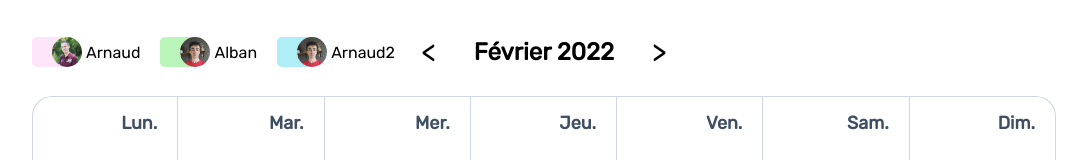
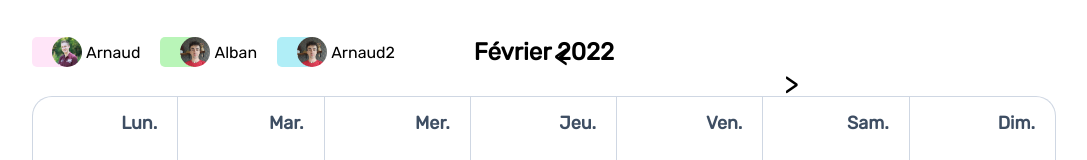
Before and after one commit to reklite/calendar-app, a React (Create React App) app: page / in a window 1280 px wide. Shown: the top 160 px of the page, without its empty margins (96-1183 px from the left). Built offline with nearby package versions, Linux system fonts and the light colour scheme.

Commit message:
added div for responsive header

```diff
--- a/src/components/CalendarHeader.js
+++ b/src/components/CalendarHeader.js
@@ -39,6 +39,7 @@ const CalendarHeader = (props) => {
             </>
           ))}
       </div>
+      <div className="current-month-year">
       <span
         onClick={() => props.changeDate(props.date, "left")}
         className="calendar-month-header-selectors"
@@ -56,6 +57,7 @@ const CalendarHeader = (props) => {
       >
         {">"}
       </span>
+      </div>
     </section>
   );
 };
```
